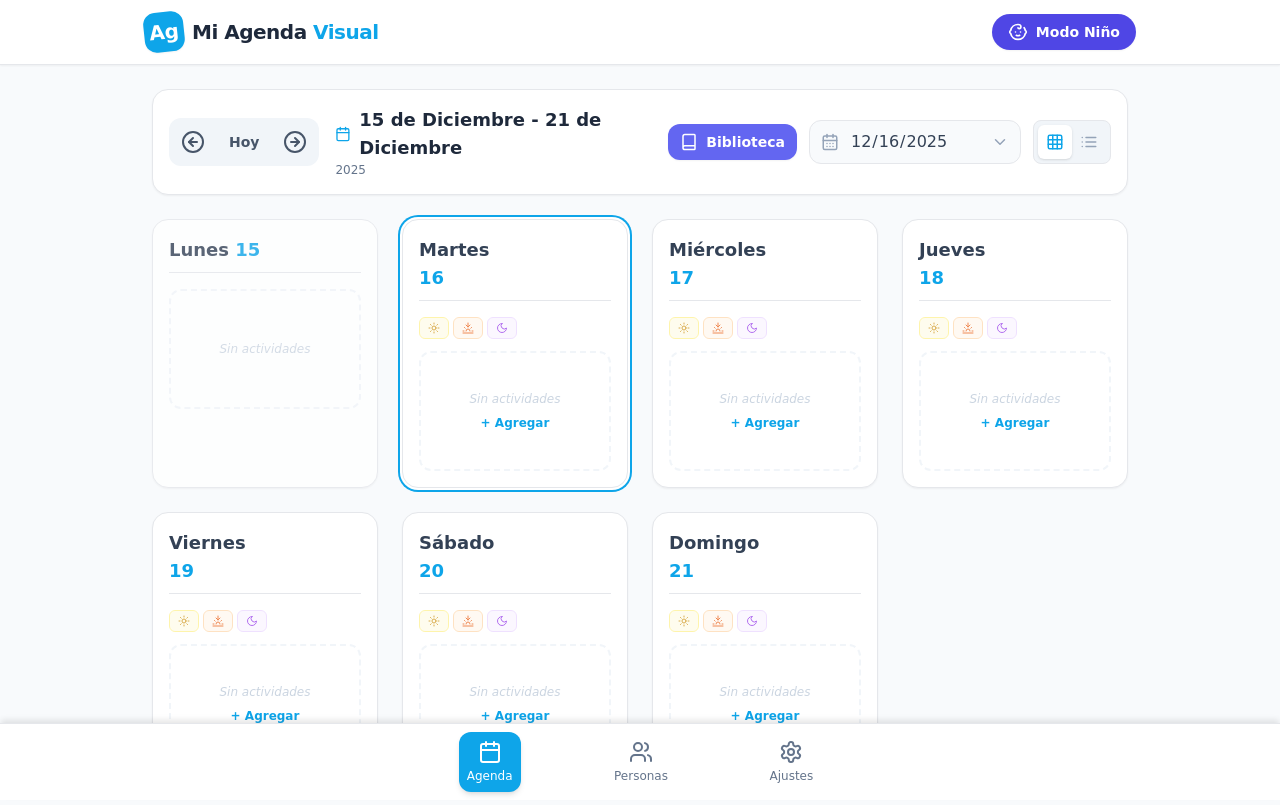
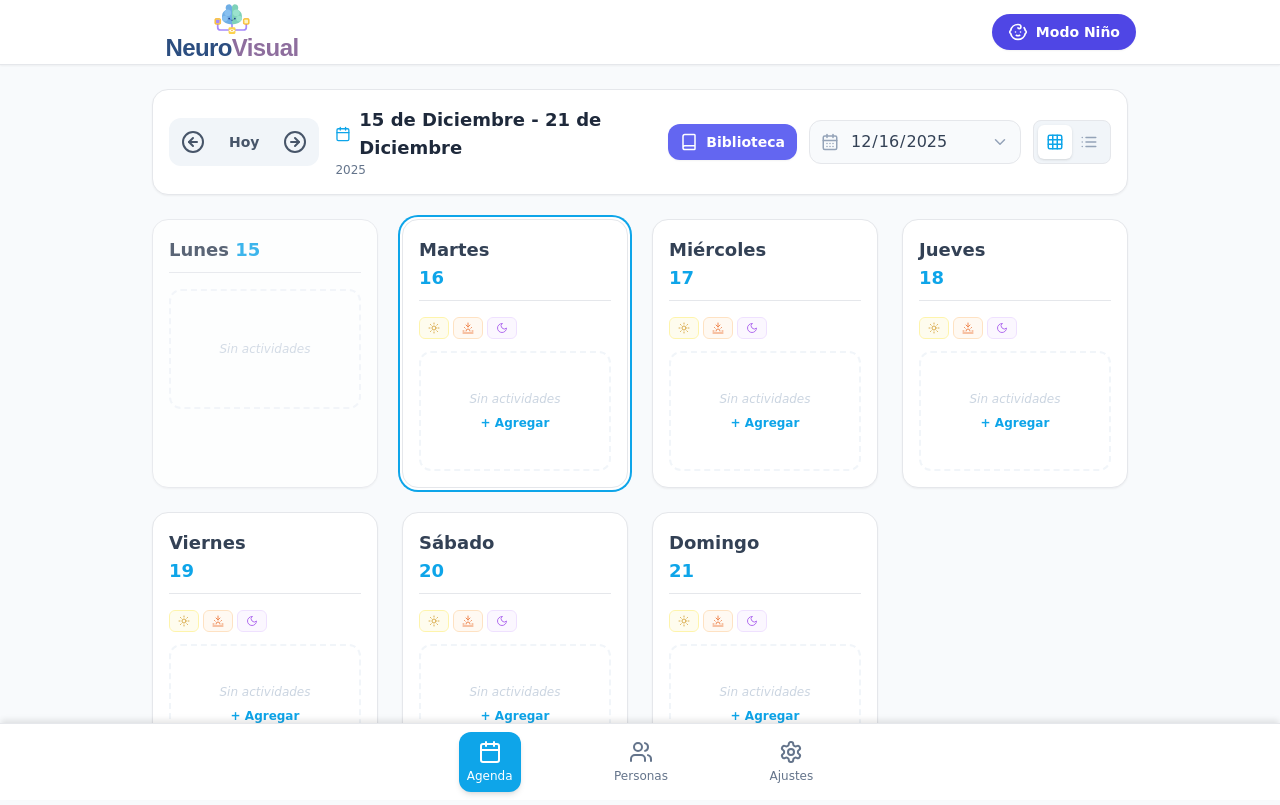
Before and after one commit to DarioDidier/agenda-visual, a React (Vite) app: page /#/ in a window 1280 px wide. Built offline with nearby package versions, Linux system fonts and the light colour scheme.

Commit message:
rename de aplicacion web

```diff
--- a/components/Layout.tsx
+++ b/components/Layout.tsx
@@ -3,6 +3,7 @@ import { useApp } from '../context/AppContext';
 import { UserMode } from '../types';
 import { Settings, Users, Calendar, LogOut, Baby, Lock, X, Delete, ShieldCheck, HelpCircle } from 'lucide-react';
 import { Link, useLocation, useNavigate } from 'react-router-dom';
+import { Logo } from './Logo';
 
 export const Layout: React.FC<{ children: React.ReactNode }> = ({ children }) => {
   const { mode, setMode, settings, updateSettings } = useApp();
@@ -124,16 +125,18 @@ export const Layout: React.FC<{ children: React.ReactNode }> = ({ children }) =>
       {/* Top Navigation */}
       <header className={headerClass}>
         <div className="max-w-5xl mx-auto px-4 h-16 flex items-center justify-between">
-          <div className="flex items-center gap-2">
-            <div className={`w-10 h-10 rounded-xl flex items-center justify-center font-bold text-xl transform -rotate-6 shadow-sm ${isHighContrast ? 'bg-cyan-400 text-black' : 'bg-brand-primary text-white'}`}>
-                Ag
-            </div>
-            <h1 className={`text-xl font-bold tracking-tight hidden sm:block ${isHighContrast ? 'text-cyan-300' : 'text-slate-800'}`}>
-              Mi Agenda <span className={isHighContrast ? 'text-white' : 'text-brand-primary'}>Visual</span>
-            </h1>
-            <h1 className={`text-xl font-bold tracking-tight sm:hidden ${isHighContrast ? 'text-cyan-300' : 'text-slate-800'}`}>
-              Agenda
-            </h1>
+          <div className="flex items-center">
+             {/* Logo Section */}
+             {isHighContrast ? (
+                 <div className="flex items-center gap-2">
+                    <div className="w-10 h-10 bg-cyan-400 text-black flex items-center justify-center font-bold rounded-lg text-xl">NV</div>
+                    <span className="font-bold text-xl text-cyan-300">NeuroVisual</span>
+                 </div>
+             ) : (
+                 <div className="flex items-center -ml-2">
+                    <Logo className="w-48 h-16" showText={true} />
+                 </div>
+             )}
           </div>
 
           <div className="flex items-center gap-4">
--- /dev/null
+++ b/components/Logo.tsx
@@ -0,0 +1,56 @@
+import React from 'react';
+
+interface Props {
+  className?: string;
+  showText?: boolean;
+}
+
+export const Logo: React.FC<Props> = ({ className = "w-32 h-auto", showText = true }) => {
+  return (
+    <div className={`flex flex-col items-center ${className}`}>
+      <svg viewBox="0 0 200 140" fill="none" xmlns="http://www.w3.org/2000/svg" className="w-full h-full">
+        {/* Conexiones (Cables) */}
+        <path d="M50 75 V95 Q50 105 60 105 H140 Q150 105 150 95 V75" stroke="#A78BFA" strokeWidth="6" strokeLinecap="round" fill="none" />
+        <path d="M100 85 V105" stroke="#A78BFA" strokeWidth="6" strokeLinecap="round" />
+
+        {/* Cerebro Izquierdo (Azul) */}
+        <path d="M100 85 C100 85 65 85 65 60 C65 45 70 40 80 35 C75 25 80 15 90 15 C95 15 100 20 100 25 V85 Z" fill="#6FAEE5" />
+        <circle cx="85" cy="45" r="12" fill="#88C0F0" />
+        <circle cx="75" cy="65" r="10" fill="#88C0F0" />
+
+        {/* Cerebro Derecho (Verde) */}
+        <path d="M100 85 C100 85 135 85 135 60 C135 45 130 40 120 35 C125 25 120 15 110 15 C105 15 100 20 100 25 V85 Z" fill="#7FD1B9" />
+        <circle cx="115" cy="45" r="12" fill="#9AE2CD" />
+        <circle cx="125" cy="65" r="10" fill="#9AE2CD" />
+
+        {/* Carita */}
+        <circle cx="90" cy="65" r="3" fill="#1E3A8A" />
+        <circle cx="110" cy="65" r="3" fill="#1E3A8A" />
+        <path d="M96 70 Q100 75 104 70" stroke="#1E3A8A" strokeWidth="2" strokeLinecap="round" />
+
+        {/* Nodo Izquierdo (Cuadrado Morado) */}
+        <rect x="40" y="65" width="20" height="20" rx="4" fill="#FCD34D" stroke="#F59E0B" strokeWidth="2" />
+        <rect x="44" y="69" width="12" height="12" rx="2" fill="#A78BFA" />
+
+        {/* Nodo Derecho (Cuadrado Amarillo) */}
+        <rect x="140" y="65" width="20" height="20" rx="4" fill="#FCD34D" stroke="#F59E0B" strokeWidth="2" />
+        <rect x="144" y="69" width="12" height="12" rx="2" fill="#FEF3C7" />
+
+        {/* Nodo Central (Ojo) */}
+        <rect x="88" y="95" width="24" height="24" rx="4" fill="#FCD34D" />
+        {/* Icono Ojo */}
+        <path d="M89 107 C89 107 94 102 100 102 C106 102 111 107 111 107 C111 107 106 112 100 112 C94 112 89 107 89 107 Z" fill="white" />
+        <circle cx="100" cy="107" r="2.5" fill="#F59E0B" />
+      </svg>
+
+      {showText && (
+        <div className="flex items-center -mt-2">
+            <span className="text-2xl font-bold text-slate-700 tracking-tight" style={{ fontFamily: 'sans-serif' }}>
+                <span style={{ color: '#2C4E80' }}>Neuro</span>
+                <span style={{ color: '#8E6E9E' }}>Visual</span>
+            </span>
+        </div>
+      )}
+    </div>
+  );
+};
--- a/metadata.json
+++ b/metadata.json
@@ -1,5 +1,5 @@
 {
-  "name": "Mi Agenda Visual",
+  "name": "NeuroVisual",
   "description": "Una agenda visual inclusiva basada en pictogramas para niños y niñas, con modos específicos para infantes y adultos, apoyada por IA para la generación de rutinas.",
   "requestFramePermissions": []
 }
```
Also changed, not shown: index.html (+3 -1 lines).
